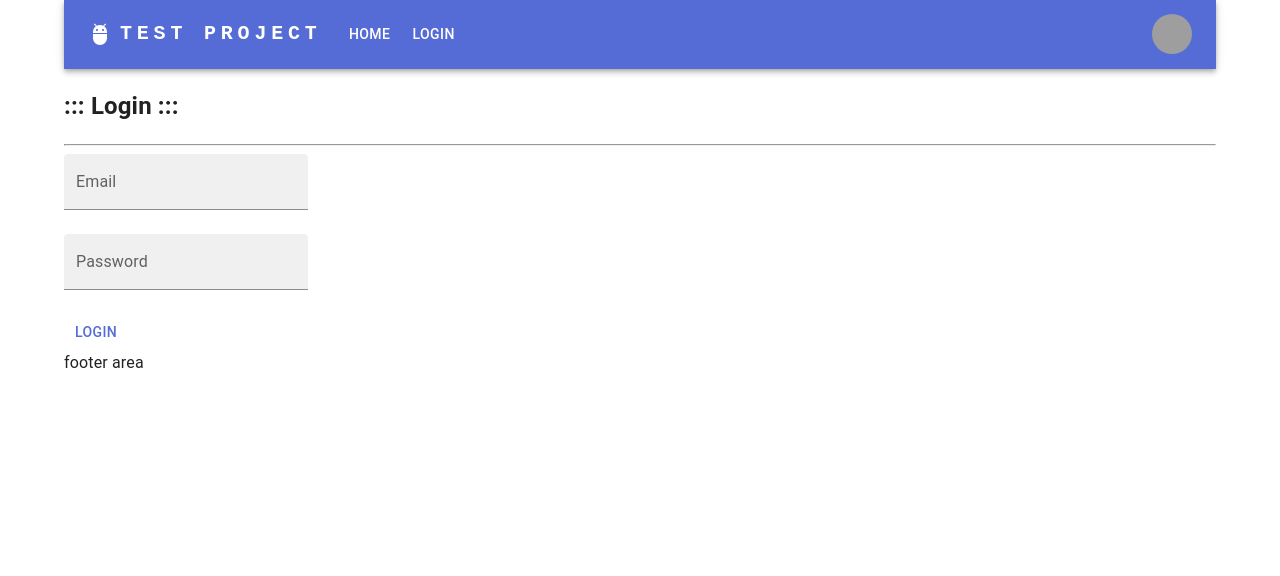
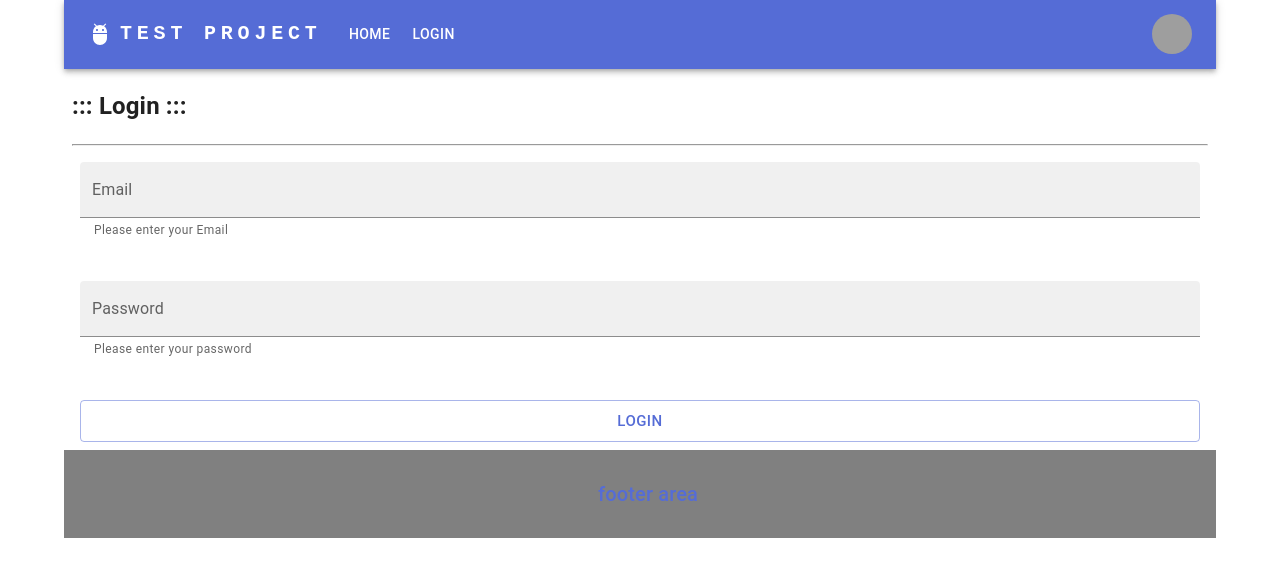
Before and after one commit to jwlee0208/linkednest_react, a React (Create React App) app: page /login in a window 1280 px wide. Shown: the top 576 px of the page. Built offline with nearby package versions, Linux system fonts and the light colour scheme; grey boxes are pictures that could not be loaded.

Commit message:
2023.03.08 commit - material ui 적용 - header/footer 수정 등

```diff
--- a/src/component/Login.tsx
+++ b/src/component/Login.tsx
@@ -4,7 +4,7 @@ import { asyncLogin, User } from "../store/modules/user";
 import { useAppDispatch } from "../store/index.hooks";
 import TextField from "@mui/material/TextField";
 import Button from "@mui/material/Button"
-import { Grid } from "@mui/material";
+import { Box, FormControl, Grid } from "@mui/material";
 
 function Login() {
 
@@ -57,23 +57,31 @@ function Login() {
     }, [msg]);
 
     return (
+      <Box sx={{ flexGrow: 1, overflow: 'hidden', px: 1 }}>
       <div className="Login">
         <h2>::: Login :::</h2>
         <hr/>
         <form onSubmit={LoginAction}>
         <Grid container spacing={3}>
             <Grid container item>
-                <TextField id="outlined-basic" label="Email" variant="filled" color="success" onChange={inputUsernameVal} value={user.username} type="email"/>
+                <FormControl fullWidth sx={{ m: 1 }}>
+                    <TextField id="outlined-basic" label="Email" variant="filled" color="success" onChange={inputUsernameVal} value={user.username} type="email" helperText="Please enter your Email"/>
+                </FormControl>
             </Grid>
             <Grid container item>
-                <TextField id="outlined-basic" label="Password" variant="filled" color="success" onChange={inputPwVal} value={user.password} type="password"/>
+                <FormControl fullWidth sx={{ m: 1 }}>
+                    <TextField id="outlined-basic" label="Password" variant="filled" color="success" onChange={inputPwVal} value={user.password} type="password" helperText="Please enter your password"/>
+                </FormControl>
             </Grid>
             <Grid container item>
-                <Button type="submit" disabled={loading} >Login</Button>
+                <FormControl fullWidth sx={{ m: 1 }}>
+                    <Button type="submit" variant="outlined" size="large" disabled={loading}>Login</Button>
+                </FormControl>
             </Grid>
         </Grid>
         </form>
       </div>
+      </Box>
     );
   }
   export default Login;
--- a/src/component/layout/Footer.tsx
+++ b/src/component/layout/Footer.tsx
@@ -1,6 +1,18 @@
+import { BottomNavigation, Box, FormControl, Grid, Typography } from "@mui/material";
+
 function Footer() {
     return (
-        <footer><div>footer area</div></footer>
+        <Grid container spacing={1}>
+            <Grid container item>
+                <Box sx={{ flexGrow: 1, overflow: 'hidden', px: 1, backgroundColor:"gray" }}>
+                    <Typography  color="primary" variant="h6" align="center">
+                        <FormControl fullWidth sx={{ m: 1 }}>
+                            <p>footer area</p>
+                        </FormControl>
+                    </Typography>
+                </Box>
+            </Grid>
+        </Grid>
     );
 }
 
--- a/src/component/layout/Header.tsx
+++ b/src/component/layout/Header.tsx
@@ -73,7 +73,7 @@ function Header({
 
     return (
         <AppBar position="static">
-        <Container maxWidth="xl">
+            <Container maxWidth="xl">
           <Toolbar disableGutters>
             <AdbIcon sx={{ display: { xs: 'none', md: 'flex' }, mr: 1 }} />
             <Typography
--- a/src/component/layout/Home.tsx
+++ b/src/component/layout/Home.tsx
@@ -1,8 +1,13 @@
+import { Box } from "@mui/material";
+
 function Home() {
   return (
+    <Box sx={{ flexGrow: 1, overflow: 'hidden', px: 1, minHeight:"200px" }}>
     <div className="Home">
-        Home Area
+        <h2>::: Home :::</h2>
+        <hr/>
     </div>
+    </Box>
   );
 }
 
--- a/src/index.tsx
+++ b/src/index.tsx
@@ -56,7 +56,7 @@ const persist = persistStore(store);
 root.render(
   <React.StrictMode>
     <CssBaseline />
-      <Container fixed>
+      <Container fixed maxWidth="lg" >
     <ThemeProvider theme={theme}>
     <Provider store={store}>
       <PersistGate loading={null} persistor={persist}>
```
